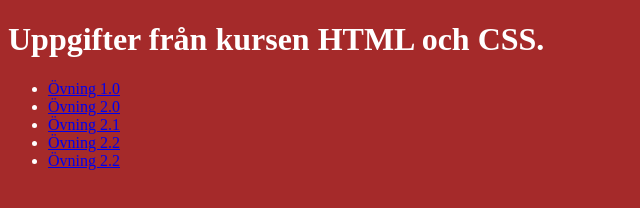
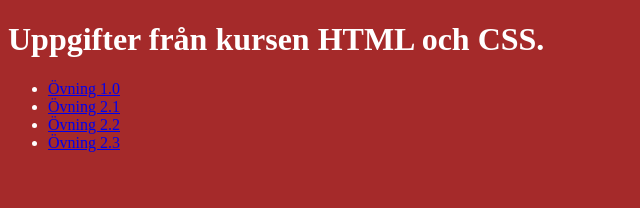
Before and after one commit to TekWarl0k/ECassignments, a plain HTML site: page index.html in a window 1280 px wide. Shown: the full height of the page, 0-640 px from the left. Drawn offline with Linux system fonts and the light colour scheme.

Commit message:
Add files via upload
Ändrade index.html

```diff
--- a/index.html
+++ b/index.html
@@ -8,10 +8,9 @@
     <h1>Uppgifter från kursen HTML och CSS.</h1>
     <ul>
     <li><a href="ovning1.0.html">Övning 1.0</a></li>
-    <li><a href="ovning2.0.html">Övning 2.0</a></li>
     <li><a href="ovning2.1.html">Övning 2.1</a></li>
     <li><a href="ovning2.2.html">Övning 2.2</a></li>
-    <li><a href="ovning2.3.html">Övning 2.2</a></li>
+    <li><a href="ovning2.3.html">Övning 2.3</a></li>
     </ul>
 
 </body>
```
